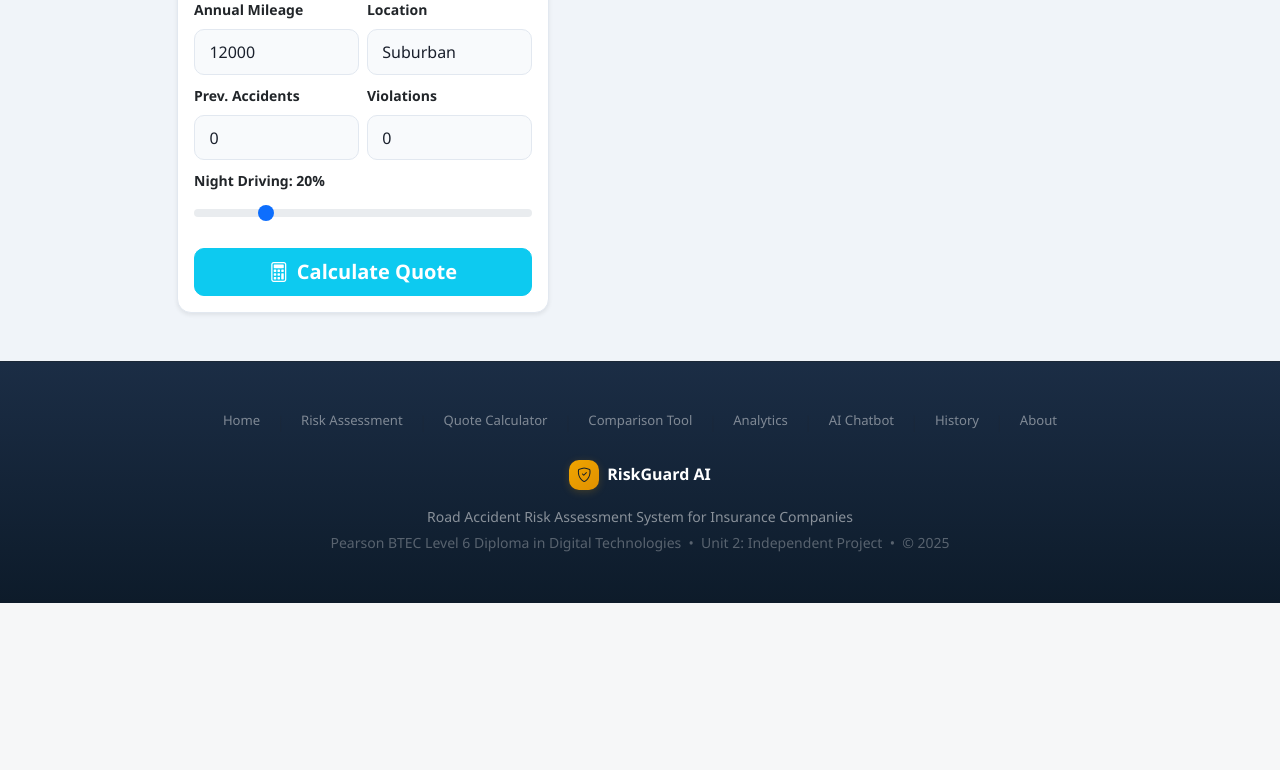
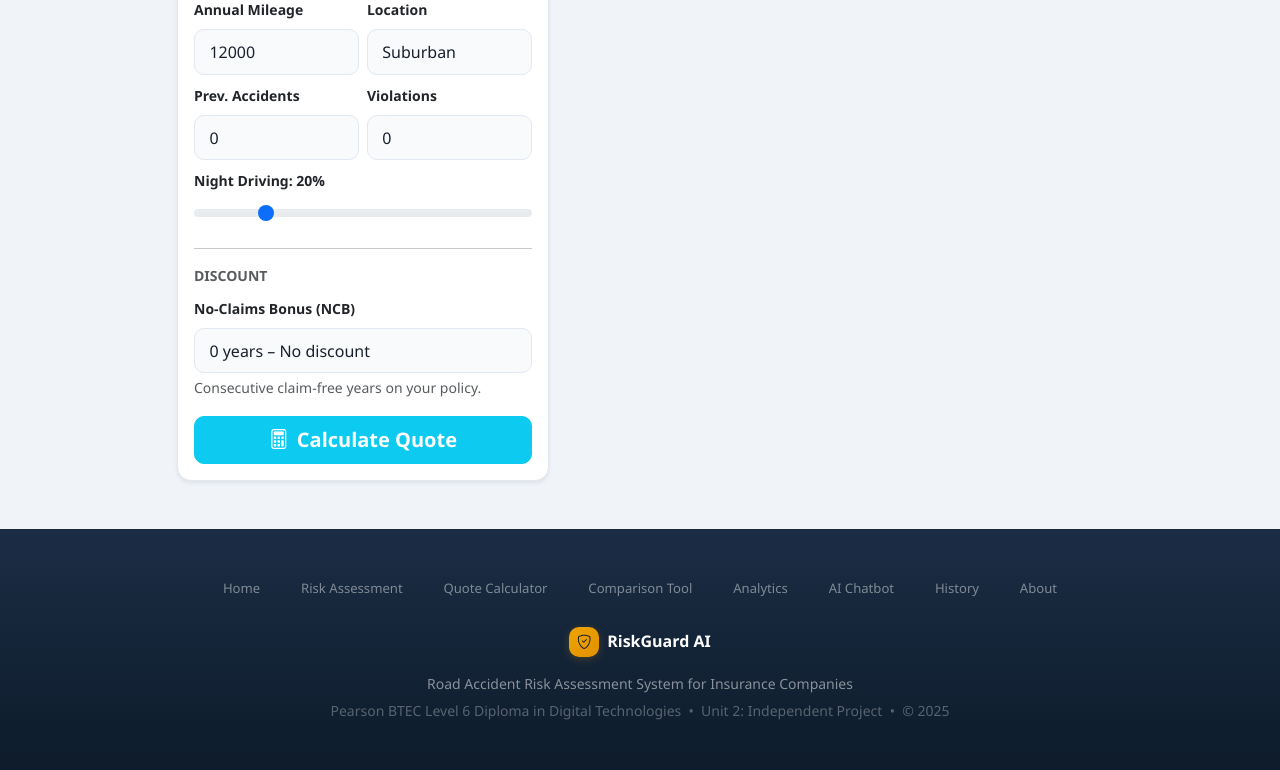
Before and after one commit to mubinarustamova344-netizen/riskguard-ai, a Flask app: page /quote in a window 1280 px wide. Shown: the part 873-1643 px from the top of the page. Before the commit the page ends 1476 px from the top, so only its background shows below. Run offline with Flask 3, Linux system fonts and the light colour scheme; the visitor is signed in with stand-in values (Sample User, id 1); some libraries are stand-ins or nearby versions.

Commit message:
Improve quote page: NCB discount, factor bars, styled errors
- Add No-Claims Bonus dropdown (0–4+ yrs, 10%/yr up to 40% off) wired
  into the final premium, breakdown table row, and savings tip
- Add Risk Factor Breakdown card with horizontal bars from
  factor_contributions API data (red/green by type, up to 9 factors)
- Replace alert(d.error) with a dismissible Bootstrap alert div;
  add catch block for network failures

Co-Authored-By: Claude Sonnet 4.6 <noreply@anthropic.com>

```diff
--- a/templates/quote.html
+++ b/templates/quote.html
@@ -133,6 +133,20 @@
                          oninput="document.getElementById('q_nightVal').textContent=this.value+'%'">
                 </div>
 
+                <hr class="my-3">
+                <p class="fw-semibold text-muted small mb-2">DISCOUNT</p>
+                <div class="mb-3">
+                  <label class="form-label small fw-semibold" for="q_ncb">No-Claims Bonus (NCB)</label>
+                  <select class="form-select" id="q_ncb">
+                    <option value="0" selected>0 years – No discount</option>
+                    <option value="1">1 year – 10% off</option>
+                    <option value="2">2 years – 20% off</option>
+                    <option value="3">3 years – 30% off</option>
+                    <option value="4">4+ years – 40% off</option>
+                  </select>
+                  <div class="form-text">Consecutive claim-free years on your policy.</div>
+                </div>
+
                 <button type="submit" class="btn btn-info btn-lg w-100 text-white fw-semibold">
                   <i class="bi bi-calculator me-2"></i>Calculate Quote
                 </button>
@@ -189,6 +203,14 @@
               </div>
             </div>
 
+            <!-- Factor Contributions -->
+            <div class="card shadow-sm mb-4">
+              <div class="card-header rg-card-header">
+                <i class="bi bi-bar-chart-horizontal me-2"></i>Risk Factor Breakdown
+              </div>
+              <div class="card-body" id="factorBars"></div>
+            </div>
+
             <!-- Savings Tips -->
             <div class="card shadow-sm">
               <div class="rg-card-header-success">
@@ -197,6 +219,14 @@
               <div class="card-body" id="savingsTips"></div>
             </div>
 
+          </div>
+
+          <!-- Error alert -->
+          <div id="quoteError" class="alert alert-danger alert-dismissible fade show d-none" role="alert">
+            <i class="bi bi-exclamation-triangle-fill me-2"></i>
+            <span id="quoteErrorMsg"></span>
+            <button type="button" class="btn-close" data-bs-dismiss="alert"
+                    onclick="document.getElementById('quoteError').classList.add('d-none')"></button>
           </div>
 
           <!-- Placeholder before calculation -->
@@ -221,7 +251,11 @@ document.getElementById('quoteForm').addEventListener('submit', async function(e
   btn.disabled = true;
   btn.innerHTML = '<span class="spinner-border spinner-border-sm me-2"></span>Calculating…';
 
+  // Hide any previous error
+  document.getElementById('quoteError').classList.add('d-none');
+
   const base = parseFloat(document.getElementById('base_premium').value);
+  const ncbYears = parseInt(document.getElementById('q_ncb').value);
   const payload = {
     driver_age: parseInt(document.getElementById('q_age').value),
     driving_experience: parseInt(document.getElementById('q_exp').value),
@@ -243,8 +277,15 @@ document.getElementById('quoteForm').addEventListener('submit', async function(e
       body: JSON.stringify(payload)
     });
     const d = await resp.json();
-    if (d.error) { alert(d.error); return; }
-    renderQuote(d, base);
+    if (d.error) {
+      document.getElementById('quoteErrorMsg').textContent = d.error;
+      document.getElementById('quoteError').classList.remove('d-none');
+      return;
+    }
+    renderQuote(d, base, ncbYears);
+  } catch (err) {
+    document.getElementById('quoteErrorMsg').textContent = 'Could not reach the server. Please try again.';
+    document.getElementById('quoteError').classList.remove('d-none');
   } finally {
     btn.disabled = false;
     btn.innerHTML = '<i class="bi bi-calculator me-2"></i>Calculate Quote';
@@ -253,7 +294,7 @@ document.getElementById('quoteForm').addEventListener('submit', async function(e
 
 function fmt(n) { return '£' + n.toFixed(2).replace(/\B(?=(\d{3})+(?!\d))/g,','); }
 
-function renderQuote(d, base) {
+function renderQuote(d, base, ncbYears) {
   document.getElementById('quotePlaceholder').classList.add('d-none');
   document.getElementById('quoteResults').classList.remove('d-none');
 
@@ -264,7 +305,11 @@ function renderQuote(d, base) {
     'Very High':{'bg':'#f8d7da','text':'#58151c','badge':'bg-danger'}
   };
   const c = colorMap[d.risk_category] || colorMap['Medium'];
-  const final = +(base * d.premium_multiplier).toFixed(2);
+
+  // NCB: 10% per year, capped at 40%
+  const ncbDiscount = Math.min(ncbYears * 0.10, 0.40);
+  const baseRisk = +(base * d.premium_multiplier).toFixed(2);
+  const final = +(baseRisk * (1 - ncbDiscount)).toFixed(2);
 
   const card = document.getElementById('quoteSummaryCard');
   card.style.background = c.bg;
@@ -307,12 +352,32 @@ function renderQuote(d, base) {
   const rows = [
     ['Base Premium', fmt(base), 'Market rate for your area'],
     ['Risk Multiplier', `× ${d.premium_multiplier}`, `${d.risk_category} risk classification`],
+  ];
+  if (ncbDiscount > 0) {
+    rows.push(['NCB Discount', `−${(ncbDiscount * 100).toFixed(0)}%`,
+      `${ncbYears} year${ncbYears > 1 ? 's' : ''} no-claims bonus`]);
+  }
+  rows.push(
     ['Claim Probability', `${Math.round(d.claim_probability*100)}%`, 'Predicted claim likelihood'],
     ['Risk Score', `${d.risk_score}/100`, 'ML model output'],
-  ];
+  );
   document.getElementById('breakdownTable').innerHTML = rows.map(([f,v,n]) =>
     `<tr><td>${f}</td><td class="fw-semibold">${v}</td><td class="small text-muted">${n}</td></tr>`
   ).join('');
+
+  // Factor contribution bars
+  const factors = d.factor_contributions || [];
+  const maxV = Math.max(...factors.map(f => f.value), 1);
+  document.getElementById('factorBars').innerHTML = factors.slice(0, 9).map(f => `
+    <div class="d-flex align-items-center gap-2 mb-2">
+      <div class="small text-muted text-end" style="width:195px;font-size:.78rem;flex-shrink:0;">${f.factor}</div>
+      <div class="flex-grow-1 bg-light rounded" style="height:8px;overflow:hidden;">
+        <div style="width:${Math.round(f.value / maxV * 100)}%;height:100%;
+                    background:${f.type === 'risk' ? '#ef4444' : '#22c55e'};
+                    border-radius:4px;transition:width .4s;"></div>
+      </div>
+      <div class="small fw-bold" style="width:36px;color:${f.type === 'risk' ? '#ef4444' : '#22c55e'};">${f.value}</div>
+    </div>`).join('');
 
   // Savings tips
   const savings = [];
@@ -323,7 +388,9 @@ function renderQuote(d, base) {
   if (d.premium_multiplier >= 1.75) {
     savings.push(`<li><i class="bi bi-check-circle-fill text-success me-2"></i>Switching to a <strong>lower-risk vehicle</strong> (sedan/van) could reduce premium by <strong>${fmt(final*0.2)}/year</strong>.</li>`);
   }
-  savings.push(`<li><i class="bi bi-check-circle-fill text-success me-2"></i>A <strong>3-year clean record</strong> qualifies for No-Claims Bonus — saving up to <strong>50%</strong> on renewal.</li>`);
+  if (ncbYears < 4) {
+    savings.push(`<li><i class="bi bi-check-circle-fill text-success me-2"></i>Reaching <strong>4+ years NCB</strong> saves an additional <strong>${fmt(baseRisk * (0.40 - ncbDiscount))}/year</strong> vs your current discount.</li>`);
+  }
   document.getElementById('savingsTips').innerHTML = `<ul class="mb-0">${savings.join('')}</ul>`;
 
   window.scrollTo({top: document.getElementById('quoteResults').offsetTop - 80, behavior:'smooth'});
```
